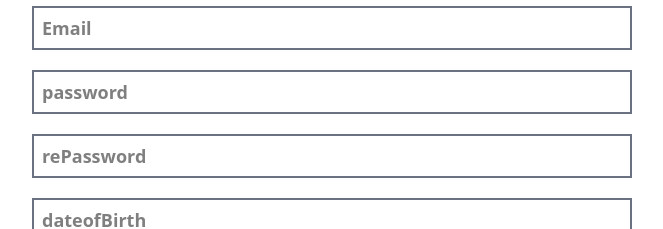
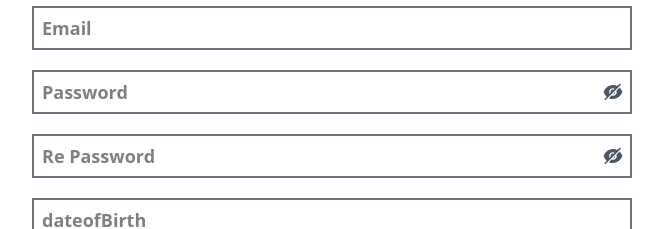
Before and after one commit to taarekelshenawy/Social-media-Facebook-clone, a Next.js app: page /Register in a window 1280 px wide. Shown: the part 260-489 px from the top of the page, without its empty margins (308-971 px from the left). Built offline with nearby package versions, Linux system fonts and the light colour scheme.

Commit message:
Update Some Features in the Register

```diff
--- a/app/(Auth)/Register/page.tsx
+++ b/app/(Auth)/Register/page.tsx
@@ -8,11 +8,12 @@ import Image from "next/image";
 import useRegister from "@/hooks/useRegister";
 import { useState } from "react";
 import { useRouter } from "next/navigation";
+import { AiFillEye, AiFillEyeInvisible } from "react-icons/ai";
 
 
 const schema = z
   .object({
-    name: z.string().min(1, { message: "Name is required" }),
+    name: z.string().min(1, { message: "Name is required" }).min(3 ,{ message: "at least 3 digits" }),
     email: z.string().email({ message: "Invalid email address" }),
     password: z
       .string()
@@ -40,8 +41,10 @@ type FormInputs = z.infer<typeof schema>;
 
 
 export default function MyForm() {
-  const router = useRouter()
-  const {mutate} = useRegister();
+  const [showPassword, setShowPassword] = useState(true);
+  const [showRePassword, setShowRePassword] = useState(true);
+  const router = useRouter();
+  const {mutate , isPending} = useRegister();
   const {
     register,
     handleSubmit,
@@ -50,18 +53,16 @@ export default function MyForm() {
   } = useForm<FormInputs>({
     resolver: zodResolver(schema),
     mode: "onChange",
+    shouldUnregister: false,
   });
 
-  const [isLoading,setisLoading]=useState(false);
 
   const onSubmit: SubmitHandler<FormInputs> = async (data) => {
-    setisLoading(true)
      mutate(data,{
       onSuccess:()=>{
         router.push('/')
       }
      });
-    setisLoading(false)
      reset()
   };
 
@@ -89,16 +90,56 @@ export default function MyForm() {
         <input type="email" {...register("email")} placeholder="Email" className="font-bold text-lg  w-full h-11 px-2 border-2 border-gray-500" />
         {errors.email && <p className="text-red-500">{errors.email.message}</p>}
       </div>
-        <div className="mb-5">
-        <input {...register("password")} placeholder="password" className="font-bold text-lg  w-full h-11 px-2 border-2 border-gray-500" />
-        {errors.password && <p className="text-red-500">{errors.password?.message}</p>}
+
+      <div className="mb-5">
+        <div className="relative">
+          <input
+            type={showPassword ? "password" :"text"}
+            {...register("password")}
+            placeholder="Password"
+            className="font-bold text-lg w-full h-11 px-2 pr-10 border-2 border-gray-500"
+          />
+
+          <button
+            type="button"
+            onClick={() => setShowPassword(!showPassword)}
+            className="absolute right-2 top-1/2 -translate-y-1/2 text-gray-600"
+          >
+            {showPassword ? <AiFillEyeInvisible size={22} /> : <AiFillEye size={22} />}
+          </button>
+        </div>
+
+        {errors.password && (
+          <p className="text-red-500 mt-1">{errors.password.message}</p>
+        )}
       </div>
 
+
       <div className="mb-5">
-        <input  {...register("rePassword")} placeholder="rePassword" className="font-bold text-lg  w-full h-11 px-2 border-2 border-gray-500" />
-        {errors.rePassword && <p className="text-red-500">{errors.rePassword?.message}</p>}
+        <div className="relative">
+          <input
+            type={showRePassword ? "password" :"text"}
+            {...register("rePassword")}
+            placeholder="Re Password"
+            className="font-bold text-lg w-full h-11 px-2 pr-10 border-2 border-gray-500"
+          />
+
+          <button
+            type="button"
+            onClick={() => setShowRePassword(!showRePassword)}
+            className="absolute right-2 top-1/2 -translate-y-1/2 text-gray-600"
+          >
+            {showRePassword ? <AiFillEyeInvisible size={22} /> : <AiFillEye size={22} />}
+          </button>
+        </div>
+
+        {errors.rePassword && (
+          <p className="text-red-500 mt-1">{errors.rePassword.message}</p>
+        )}
       </div>
-        <div className="mb-5">
+
+
+      <div className="mb-5">
         <input type="text" {...register("dateOfBirth")} placeholder="dateofBirth" className="font-bold text-lg  w-full h-11 px-2 border-2 border-gray-500" />
         {errors.dateOfBirth && <p className="text-red-500">{errors.dateOfBirth?.message}</p>}
       </div>
@@ -127,8 +168,8 @@ export default function MyForm() {
       </div>
 
 
-      <button type="submit" disabled={isLoading} className="w-full mt-4 text-xl bg-blue-600 h-12 rounded-4xl cursor-pointer font-bold text-white ">
-        {isLoading ? "Submitting..." : "Submit"}
+      <button type="submit" disabled={isPending} className="w-full mt-4 text-xl bg-blue-600 h-12 rounded-4xl cursor-pointer font-bold text-white ">
+        {isPending ? "Submitting..." : "Submit"}
       </button>
     </form>
 
```
